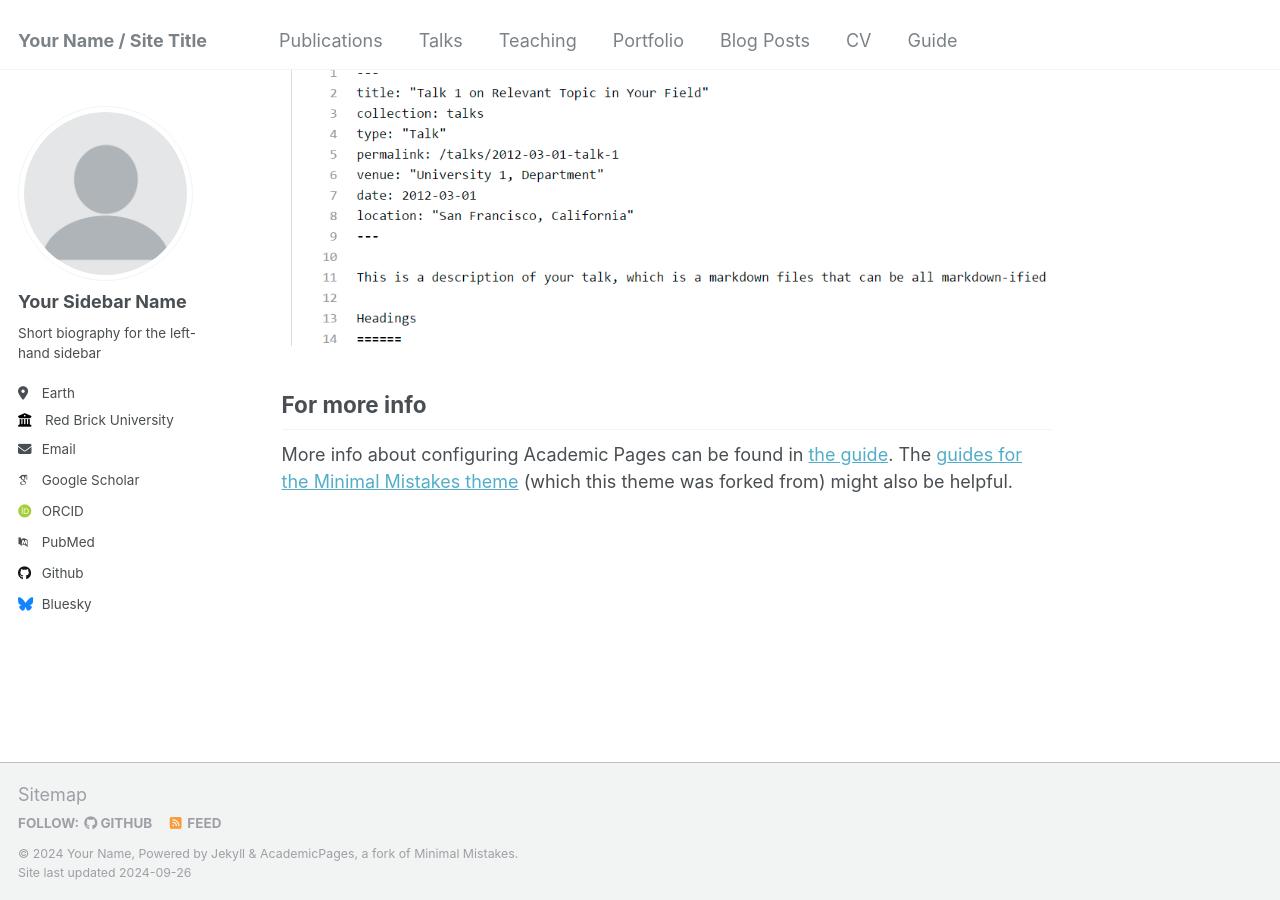
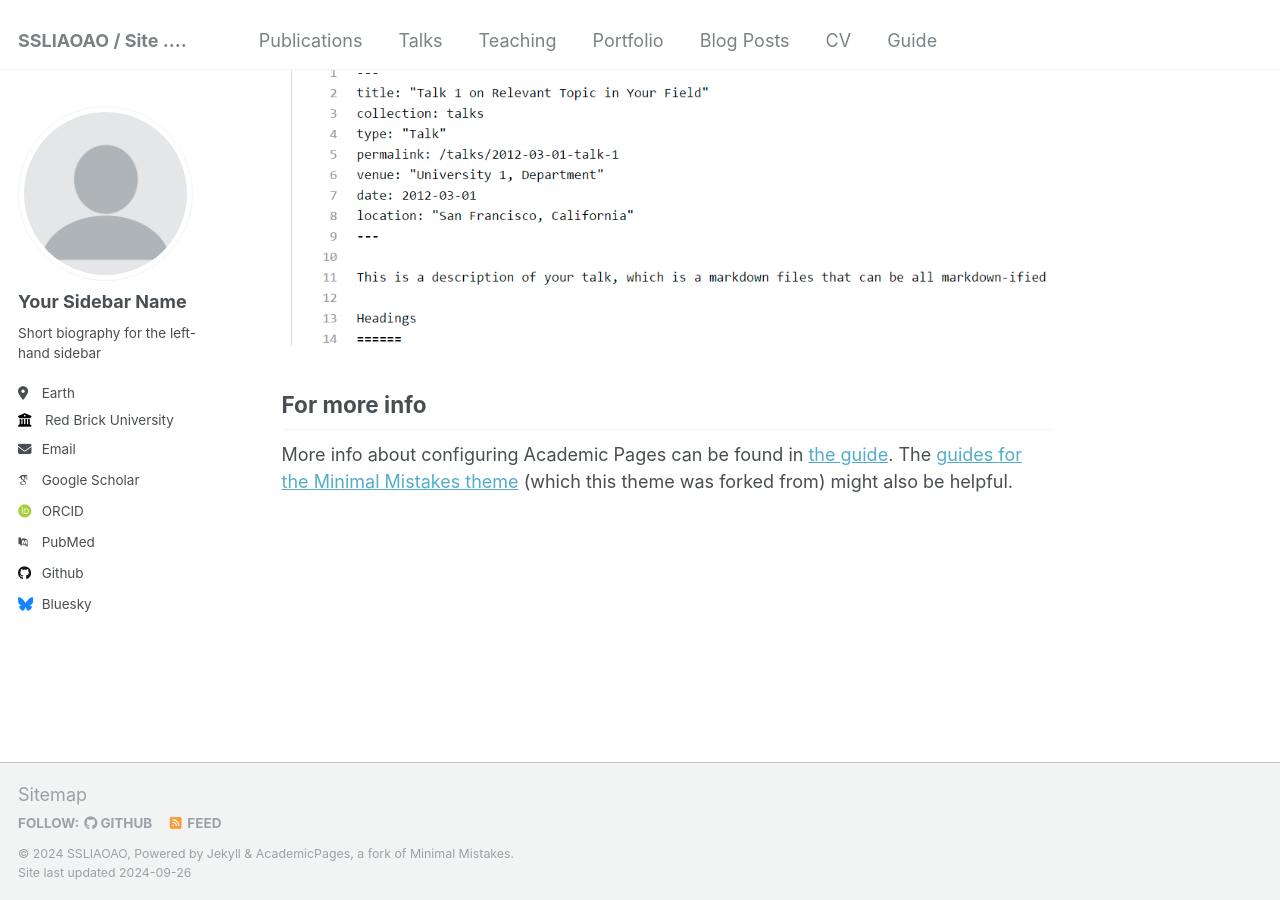
Before and after one commit to SCLiao47/vigilant-doodle.github.io, a Jekyll site: the page built from _pages/about.md, in a window 1280 px wide and 900 px high, scrolled down 2643 px. Built offline with Jekyll 4.4.1, drawn with Linux system fonts in a browser that asks for light colours; some web fonts are replaced.

Commit message:
Update _config.yml

```diff
--- a/_config.yml
+++ b/_config.yml
@@ -8,13 +8,13 @@
 
 # Basic Site Settings
 locale                   : "en-US"
-title                    : "Your Name / Site Title"
+title                    : "SSLIAOAO / Site ...."
 title_separator          : "-"
-name                     : &name "Your Name"
+name                     : &name "SSLIAOAO"
 description              : &description "personal description"
-url                      : https://academicpages.github.io # the base hostname & protocol for your site e.g. "https://mmistakes.github.io"
+url                      : https://vigilant-doodle.github.io # the base hostname & protocol for your site e.g. "https://mmistakes.github.io"
 baseurl                  : "" # the subpath of your site, e.g. "/blog"
-repository               : "academicpages/academicpages.github.io"
+repository               : "scliao47/vigilant-doodle.github.io"
 
 # Site Author - The following control what appear as part of the author content on the side bar.
 #               If a field is blank the icon and link will not appear, otherwise it will be shown.
```
